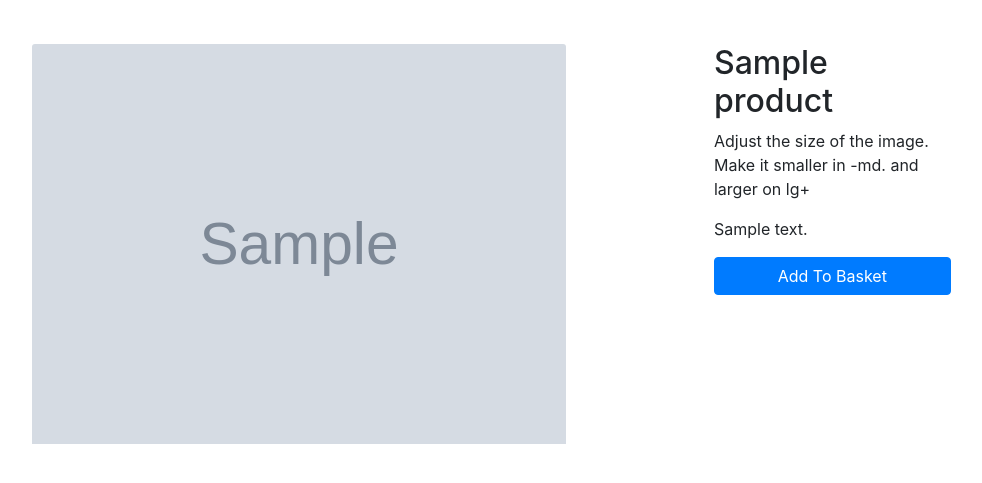
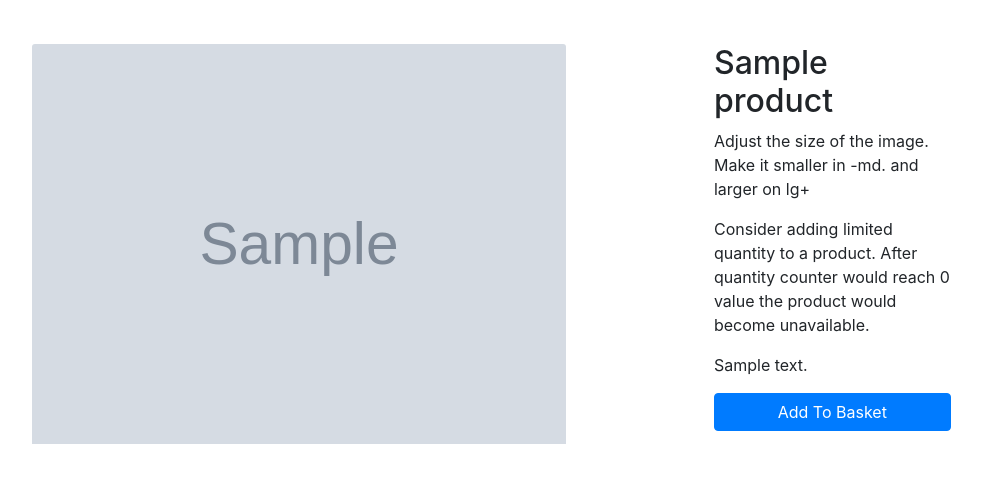
Before and after one commit to TomaszWoloszyn983/mood-design-gift-shop, a Django app: page /products/product/1/ in a window 1280 px wide. Shown: the part 284-767 px from the top of the page, without its empty margins (141-1123 px from the left). Run offline with Django 3.2, Linux system fonts and the light colour scheme; tables that the repository leaves empty hold one stand-in row (values such as "Sample post"); grey boxes marked "Sample" are stand-in pictures; some libraries are stand-ins or nearby versions.

Commit message:
Changes made to the product model. Remove sku and url. Add quantity

```diff
--- a/products/admin.py
+++ b/products/admin.py
@@ -5,15 +5,15 @@ from.models import Product, Category
 
 class ProductAdmin(admin.ModelAdmin):
     list_display = (
-        'sku',
         'name',
         'created_on',
         'category',
         'price',
+        'quantity',
         'image',
     )
 
-    ordering = ('sku',)
+    ordering = ('created_on',)
 
 class CategoryAdmin(admin.ModelAdmin):
     list_display = (
--- a/products/forms.py
+++ b/products/forms.py
@@ -6,7 +6,7 @@ class ProductForm(forms.ModelForm):
         model = Product
         fields = (
             "name", "category", "price",
-            "has_sizes", 'image'
+            "quantity", "has_sizes", 'image'
         )
 
     def __init__(self, *args, **kwargs):
--- a/products/models.py
+++ b/products/models.py
@@ -19,12 +19,11 @@ class Category(models.Model):
 class Product(models.Model):
     category = models.ForeignKey('Category', null=True, blank=True, on_delete=models.SET_NULL)
     created_on = models.DateField(default=timezone.now)
-    sku = models.CharField(max_length=254, null=True, blank=True)
     name = models.CharField(max_length=254)
+    quantity = models.CharField(max_length=4, default='0')
     description = models.TextField()
     has_sizes = models.BooleanField(default=False, null=True, blank=True)
     price = models.DecimalField(max_digits=6, decimal_places=2)
-    image_url = models.URLField(max_length=1024, null=True, blank=True)
     image = models.ImageField(null=True, blank=True)
 
     def __str__(self):
--- a/products/templates/products/product_detail.html
+++ b/products/templates/products/product_detail.html
@@ -39,6 +39,9 @@
                         <p>Adjust the size of the image. Make it smaller in -md.
                             and larger on lg+
                         </p>
+                        <p>Consider adding limited quantity to a product.
+                            After quantity counter would reach 0 value
+                            the product would become unavailable. </p>
                         <p>{{ product.description }}</p>
 
                         <a class="d-none d-lg-block btn btn-primary" href="#">Add To Basket</a>
```
Also changed, not shown: basket/views.py (+14 -1 lines), media/blue_fish_0e4eqzG.jpg (added), media/blue_teabags_pot_AeT5IaE.jpg (added), products/migrations/0002_auto_20230121_0901.py (added).
